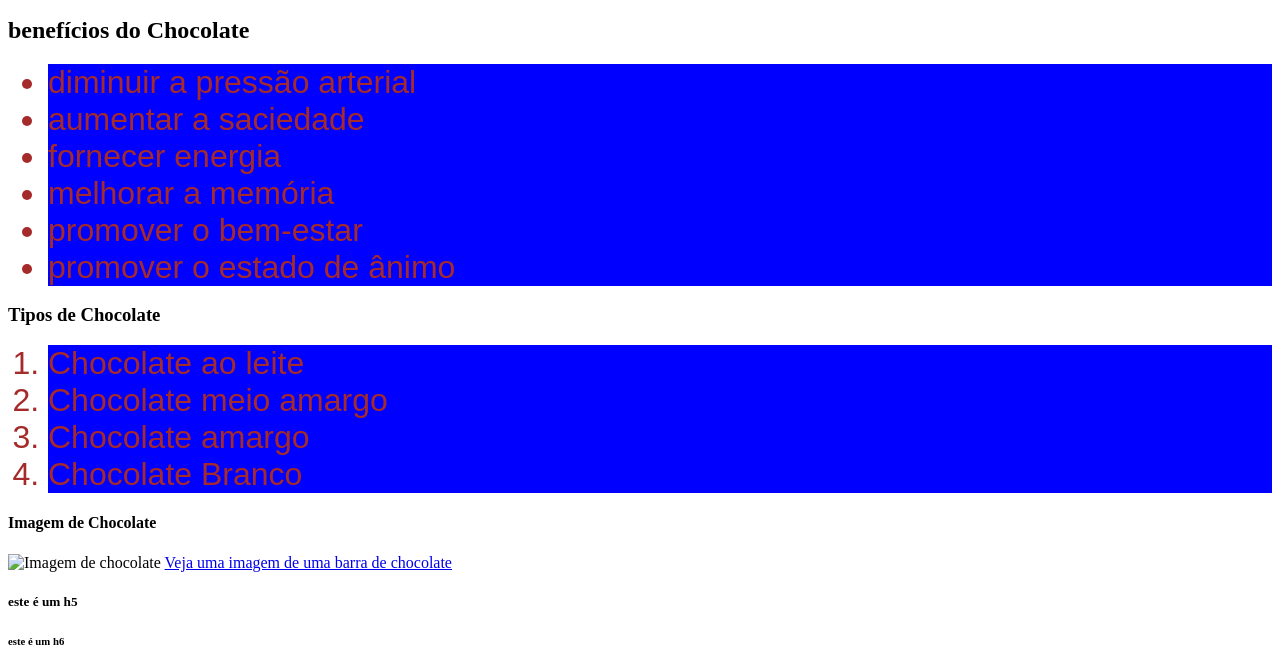
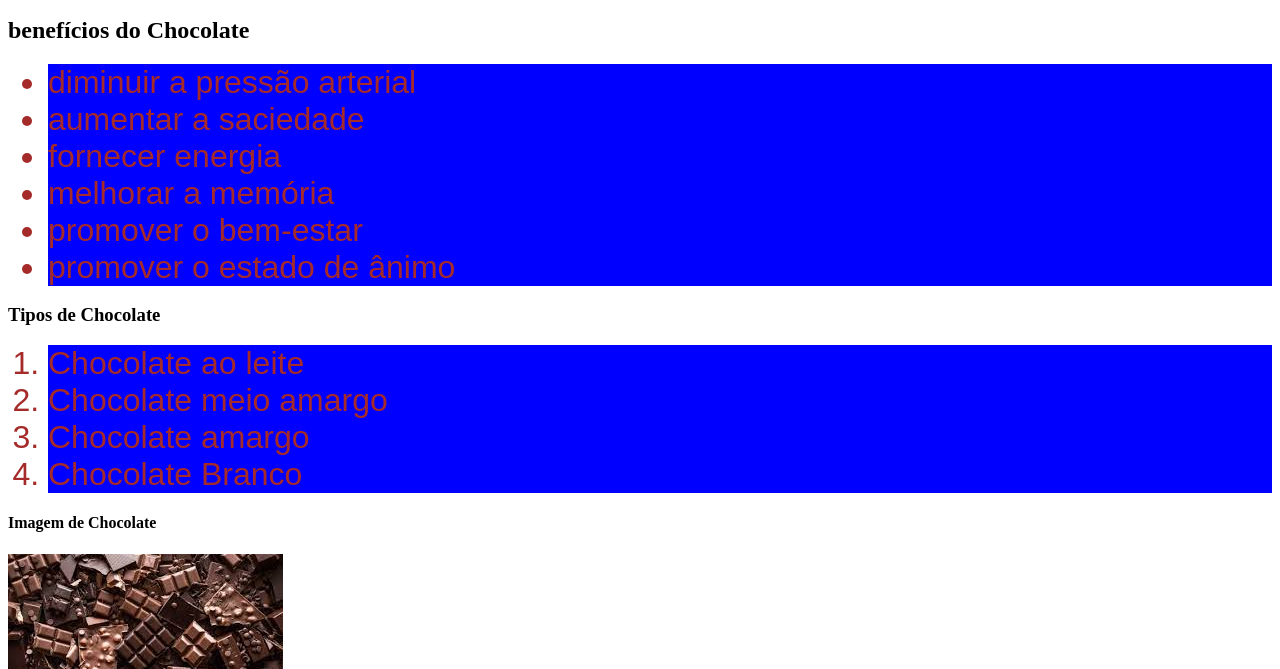
Before and after one commit to Isabellaholowka/chocolate, a plain HTML site: page index.HTML in a window 1280 px wide. Shown: the part 119-788 px from the top of the page. Drawn offline with Linux system fonts and the light colour scheme.

Commit message:
chocolate

```diff
--- a/index.HTML
+++ b/index.HTML
@@ -34,7 +34,7 @@
       <li>Chocolate Branco</li>
 </ol>
     <h4>Imagem de Chocolate</h4>
- <img src="chocolate.jpg" alt="Imagem de chocolate">
+ <img src="chocolate.jpeg" alt="Imagem de chocolate">
  <a href="https://www.google.com/imgres?imgurl=https%3A%2F%2Fconteudo.imguol.com.br%2Fc%2Fentretenimento%2Feb%2F2022%2F07%2F06%2Fdiferentes-tipos-de-chocolate-1657141191223_v2_1x1.jpg&tbnid=2c78IFyT8QSJeM&vet=12ahUKEwj7neu0hvyEAxXcSrgEHYYYArgQMygDegQIARBZ..i&imgrefurl=https%3A%2F%2Fwww.uol.com.br%2Fnossa%2Fnoticias%2Fredacao%2F2022%2F07%2F07%2Fchocolate-branco-ao-leite-amargo-como-e-o-processo-de-cada-um.htm&docid=zAV62L7UGUwQRM&w=1412&h=1414&q=chocolate%20diferentes%20tipos&ved=2ahUKEwj7neu0hvyEAxXcSrgEHYYYArgQMygDegQIARBZ">Veja uma imagem de uma barra de chocolate</a>
  <h5>este é um h5</h5>
  <h6>este é um h6 </h6>
```
Also changed, not shown: chocolate.jpeg (added).
